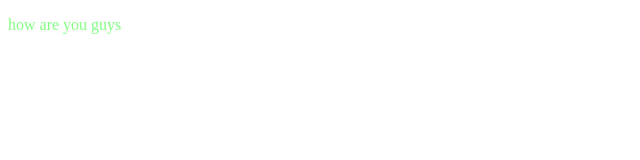
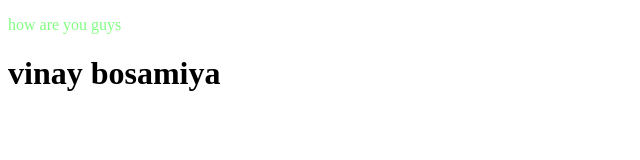
Before and after one commit to Vinaybosamiya/ecommerces, a plain HTML site: page index.html in a window 1280 px wide. Shown: the whole page, without its empty margins (0-640 px from the left). Drawn offline with Linux system fonts and the light colour scheme.

Commit message:
add h1 tag in index.html file

```diff
--- a/index.html
+++ b/index.html
@@ -8,5 +8,6 @@
 </head>
 <body>
     <p>how are you guys</p>
+    <h1>vinay bosamiya </h1>
 </body>
 </html>
```
